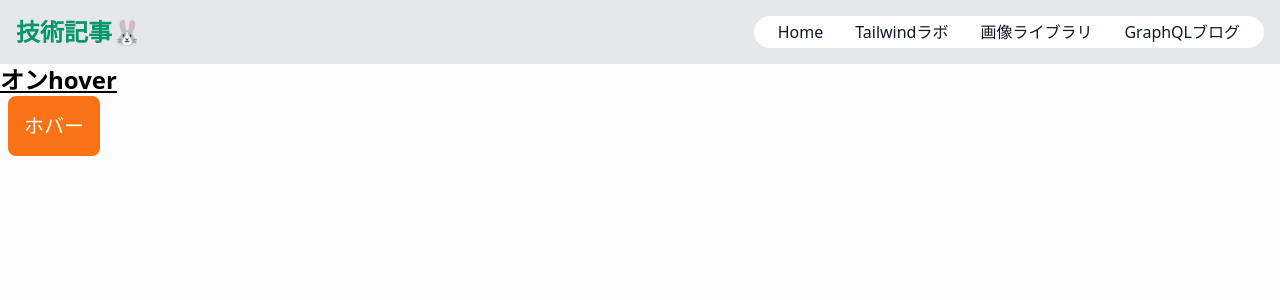
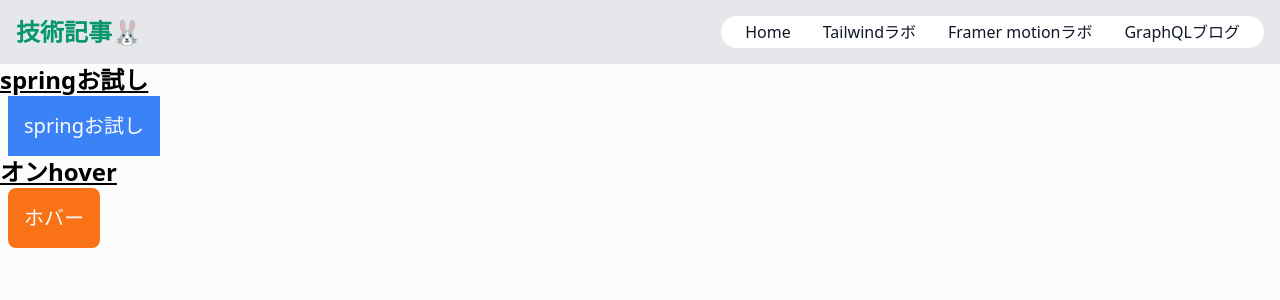
Before and after one commit to hro19/notion_blog, a Next.js app: page /framer in a window 1280 px wide. Shown: the top 300 px of the page. Built offline with nearby package versions, Linux system fonts and the light colour scheme.

Commit message:
【framermotion】type: 'spring'

```diff
--- a/components/Navbar.tsx
+++ b/components/Navbar.tsx
@@ -65,12 +65,20 @@ const Navbar = () => {
                 </li>
                 <li>
                   <Link
+                    href='/framer'
+                    className='block py-2 pl-3 pr-4 text-gray-900 rounded hover:bg-gray-100 md:hover:bg-transparent md:border-0 md:hover:text-blue-700 md:p-0 dark:text-white md:dark:hover:text-blue-500'
+                  >
+                    Framer motionラボ
+                  </Link>
+                </li>
+                {/* <li>
+                  <Link
                     href='/gallery'
                     className='block py-2 pl-3 pr-4 text-gray-900 rounded hover:bg-gray-100 md:hover:bg-transparent md:border-0 md:hover:text-blue-700 md:p-0 dark:text-white md:dark:hover:text-blue-500'
                   >
                     画像ライブラリ
                   </Link>
-                </li>
+                </li> */}
                 <li>
                   <Link
                     href='/graph'
--- a/pages/framer.tsx
+++ b/pages/framer.tsx
@@ -4,6 +4,18 @@ import { motion } from 'framer-motion';
 const framer = () => {
   return (
     <>
+      <h1 className='font-bold from-neutral-900 text-2xl underline'>
+        springお試し
+      </h1>
+      <motion.button
+        initial={{ x: '-50px', opacity: '0' }}
+        animate={{ x: 0, opacity: '1' }}
+        transition={{ type: 'spring', stiffness: 140 }}
+        className='text-xl text-zinc-50 bg-blue-500 p-4 ml-2'
+      >
+        springお試し
+      </motion.button>
+
       <h1 className='font-bold from-neutral-900 text-2xl underline'>
         オンhover
       </h1>
```
